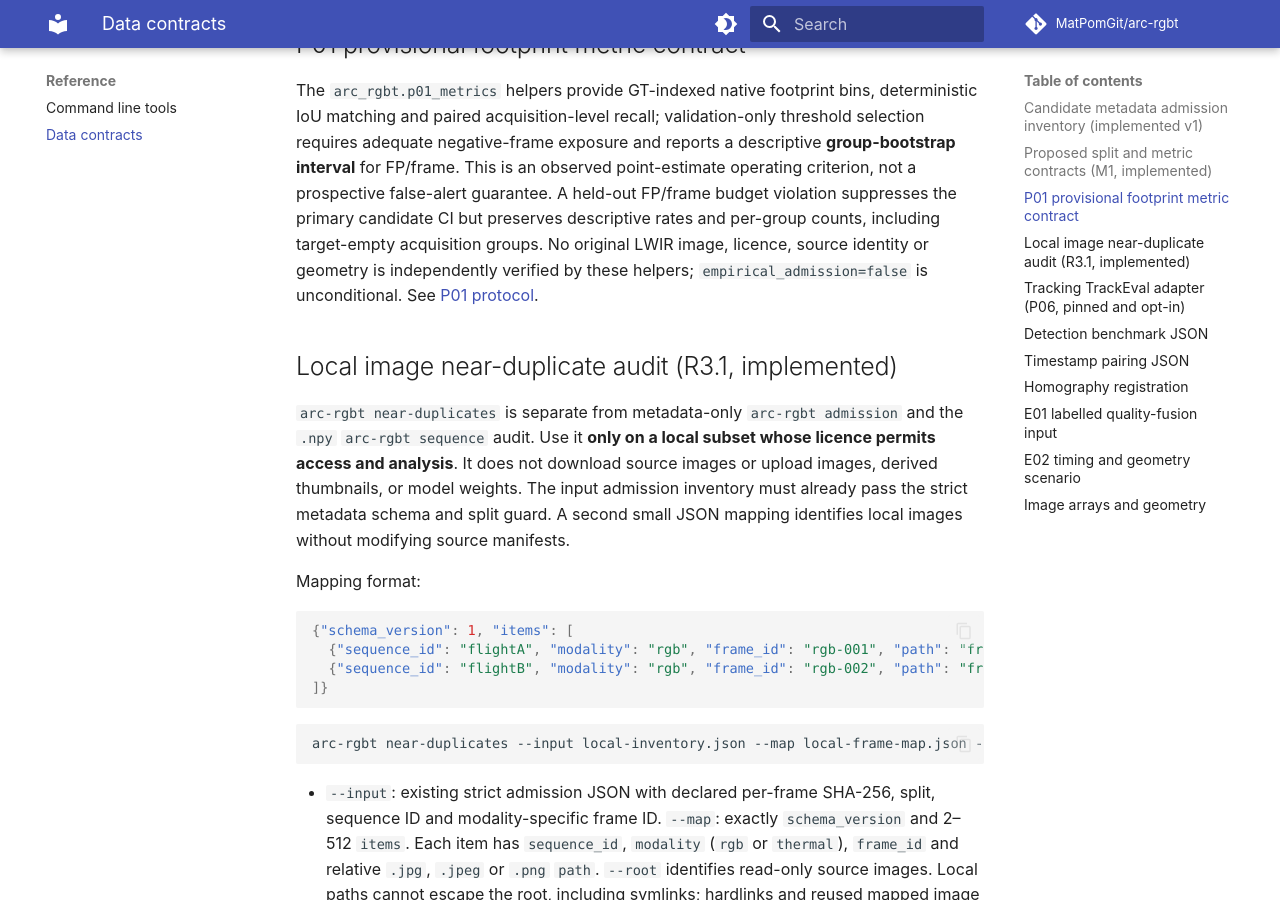
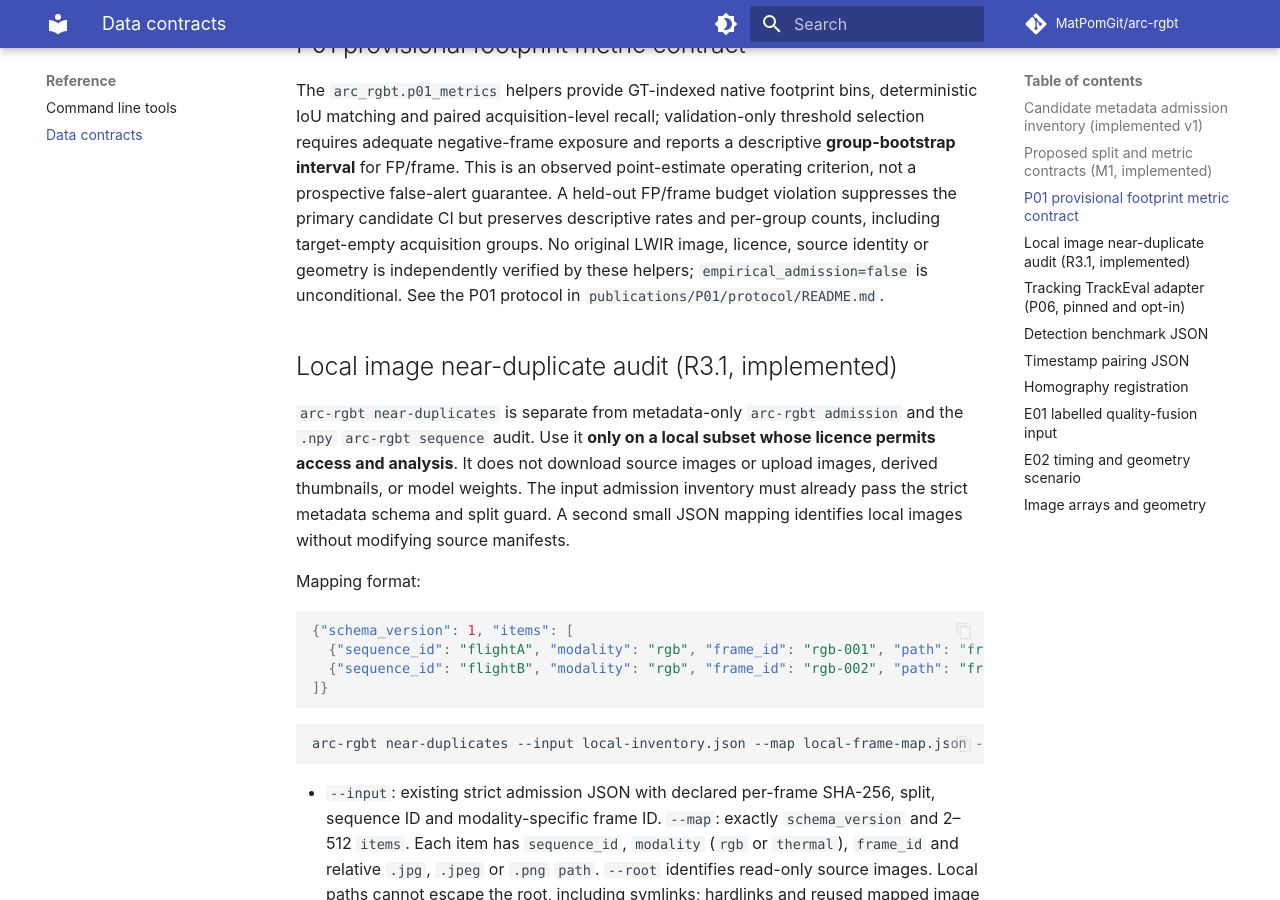
Before and after one commit to MatPomGit/arc-rgbt, an MkDocs documentation site: the page built from docs/reference/data-contracts.md, in a window 1280 px wide and 900 px high, scrolled down 2466 px. Built offline with MkDocs 1.6.1 and Material for MkDocs 9.7.7, drawn with Linux system fonts in a browser that asks for light colours; comment, search, counter and statistics services are not loaded.

Commit message:
docs(P01): avoid misleading main-branch protocol link before PR merge

```diff
--- a/docs/reference/data-contracts.md
+++ b/docs/reference/data-contracts.md
@@ -56,7 +56,7 @@ suppresses the primary candidate CI but preserves descriptive rates and
 per-group counts, including target-empty acquisition groups. No original
 LWIR image, licence, source identity or geometry is independently verified
 by these helpers; `empirical_admission=false` is unconditional.
-See [P01 protocol](https://github.com/MatPomGit/arc-rgbt/blob/main/publications/P01/protocol/README.md).
+See the P01 protocol in `publications/P01/protocol/README.md`.
 
 ## Local image near-duplicate audit (R3.1, implemented)
 
```
